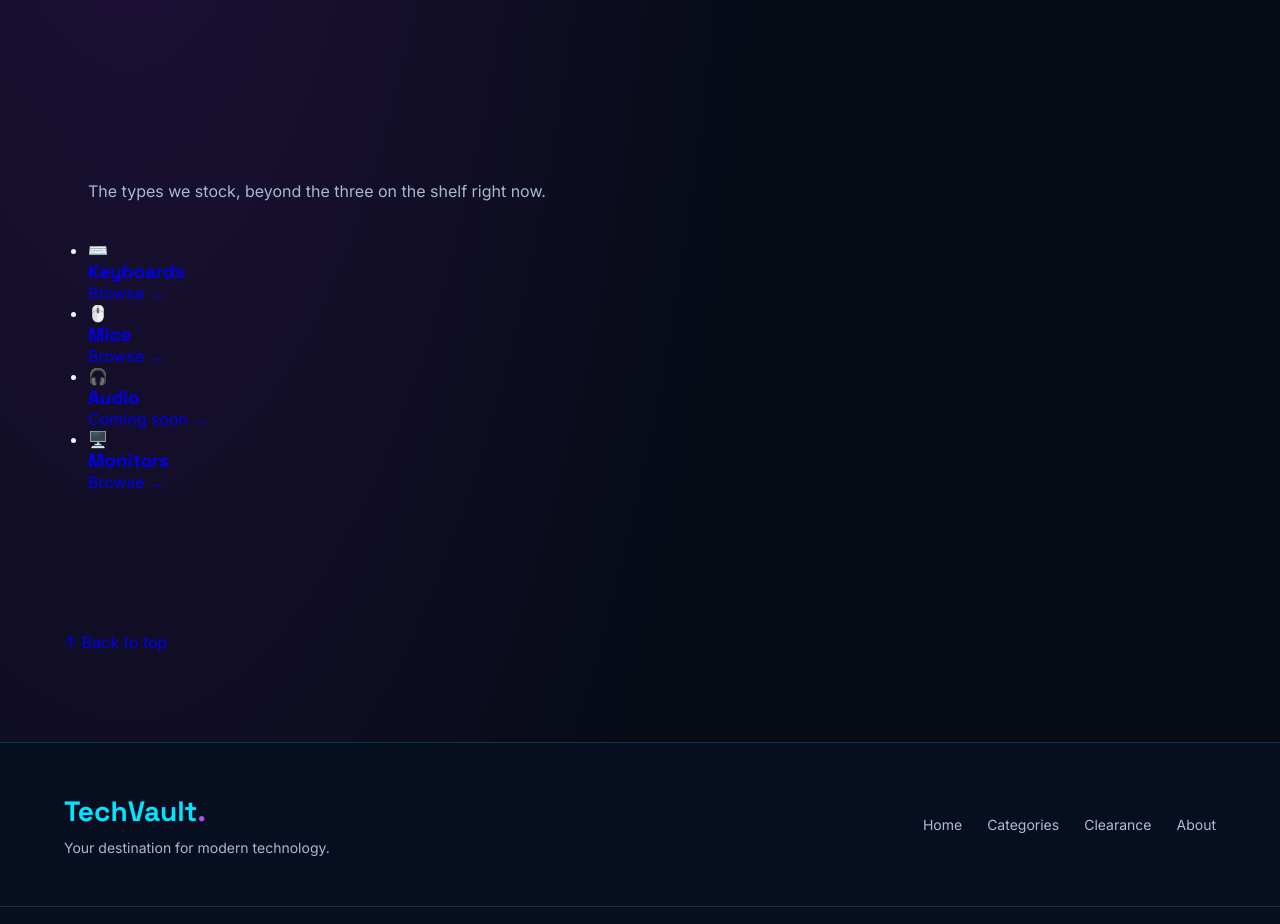
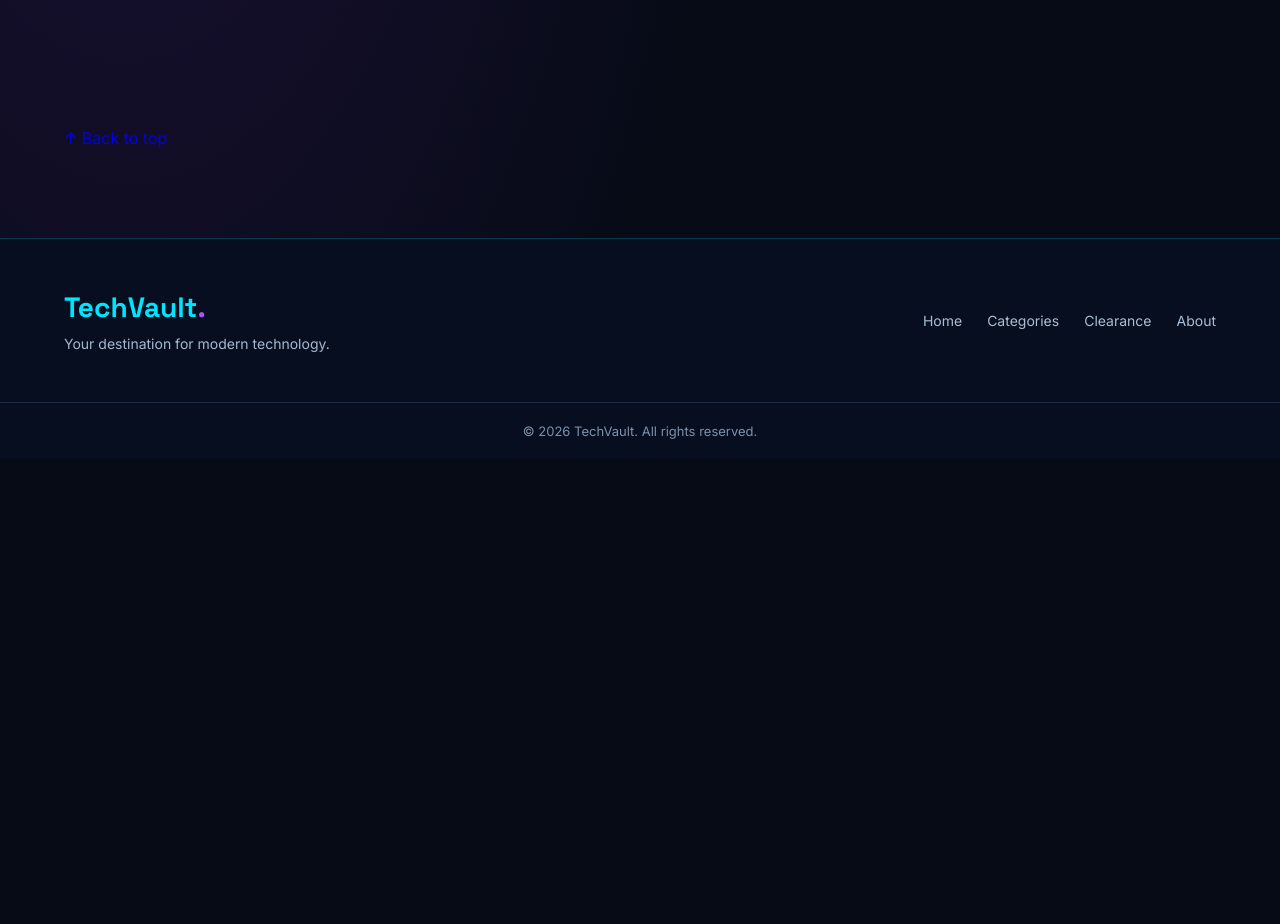
Before and after one commit to donniewilliams/techvault-midterm, a plain HTML site: page peripherals.html in a window 1280 px wide. Shown: the part 3800-4724 px from the top of the page. After the commit the page ends 4259 px from the top, so only its background shows below. Drawn offline with Linux system fonts and the light colour scheme.

Commit message:
Remove peripheral types grid section
Removed the peripheral types grid section from the HTML.

```diff
--- a/peripherals.html
+++ b/peripherals.html
@@ -5,12 +5,9 @@
     <meta name="viewport" content="width=device-width, initial-scale=1.0">
     <title>TechVault | Future of Technology</title>
 
-
     <link rel="preconnect" href="https://fonts.googleapis.com">
     <link rel="preconnect" href="https://fonts.gstatic.com" crossorigin>
     <link href="https://fonts.googleapis.com/css2?family=Inter:wght@400;500;600;700&family=Space+Grotesk:wght@400;500;600;700&display=swap" rel="stylesheet">
-
-
     <link rel="stylesheet" href="styles.css">
 </head>
 
@@ -200,45 +197,6 @@ QHD 2560 x 1440 - 240Hz - 0.03ms response - G-SYNC & FreeSync Premium Pro - Disp
             </ul>
         </section>
 
-        <!-- Peripheral Types Grid -->
-        <section class="store-section">
-            <div class="section-heading">
-                                      <p>The types we stock, beyond the three on the shelf right now.</p>
-            </div>
-
-            <ul class="peripheral-types">
-                <li>
-                    <a href="#peripheral-keyboards" class="type-card">
-                        <div class="type-icon">⌨️</div>
-                        <h3>Keyboards</h3>
-                     <span>Browse &rarr;</span>
-                    </a>
-                </li>
-                <li>
-                    <a href="#peripheral-mice" class="type-card">
-                        <div class="type-icon">🖱️</div>
-                        <h3>Mice</h3>
-                 <span>Browse &rarr;</span>
-                    </a>
-                </li>
-                <li>
-                    <a href="#peripheral-lineup" class="type-card">
-                        <div class="type-icon">🎧</div>
-                        <h3>Audio</h3>
-               <span>Coming soon &rarr;</span>
-                    </a>
-                </li>
-                <li>
-                    <a href="#peripheral-monitors" class="type-card">
-                        <div class="type-icon">🖥️</div>
-                        <h3>Monitors</h3>
-                   <span>Browse &rarr;</span>
-                    </a>
-                </li>
-            </ul>
-        </section>
-
-
         <a href="#main" class="to-top">&uarr; Back to top</a>
 
     </main>
```
